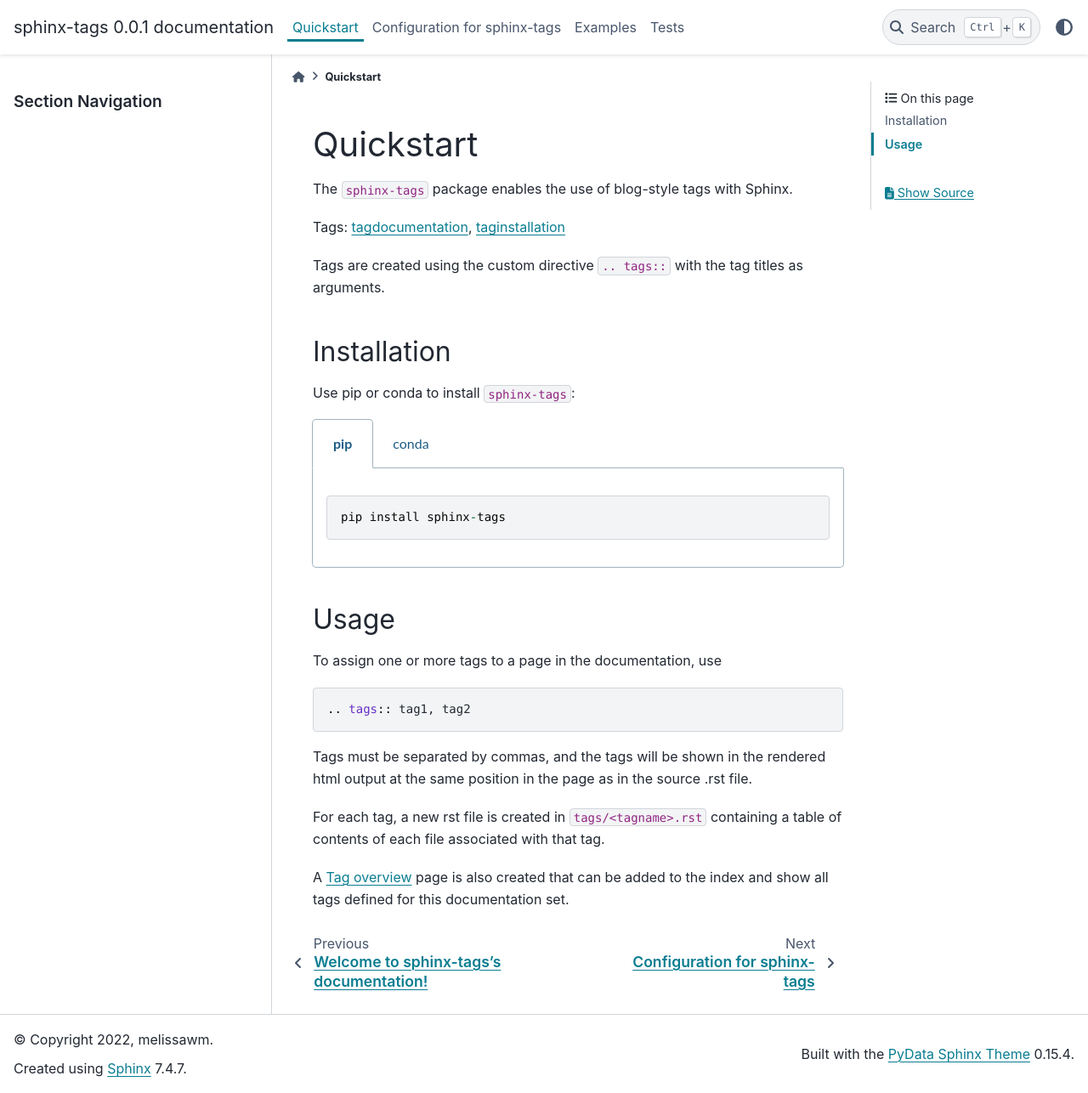
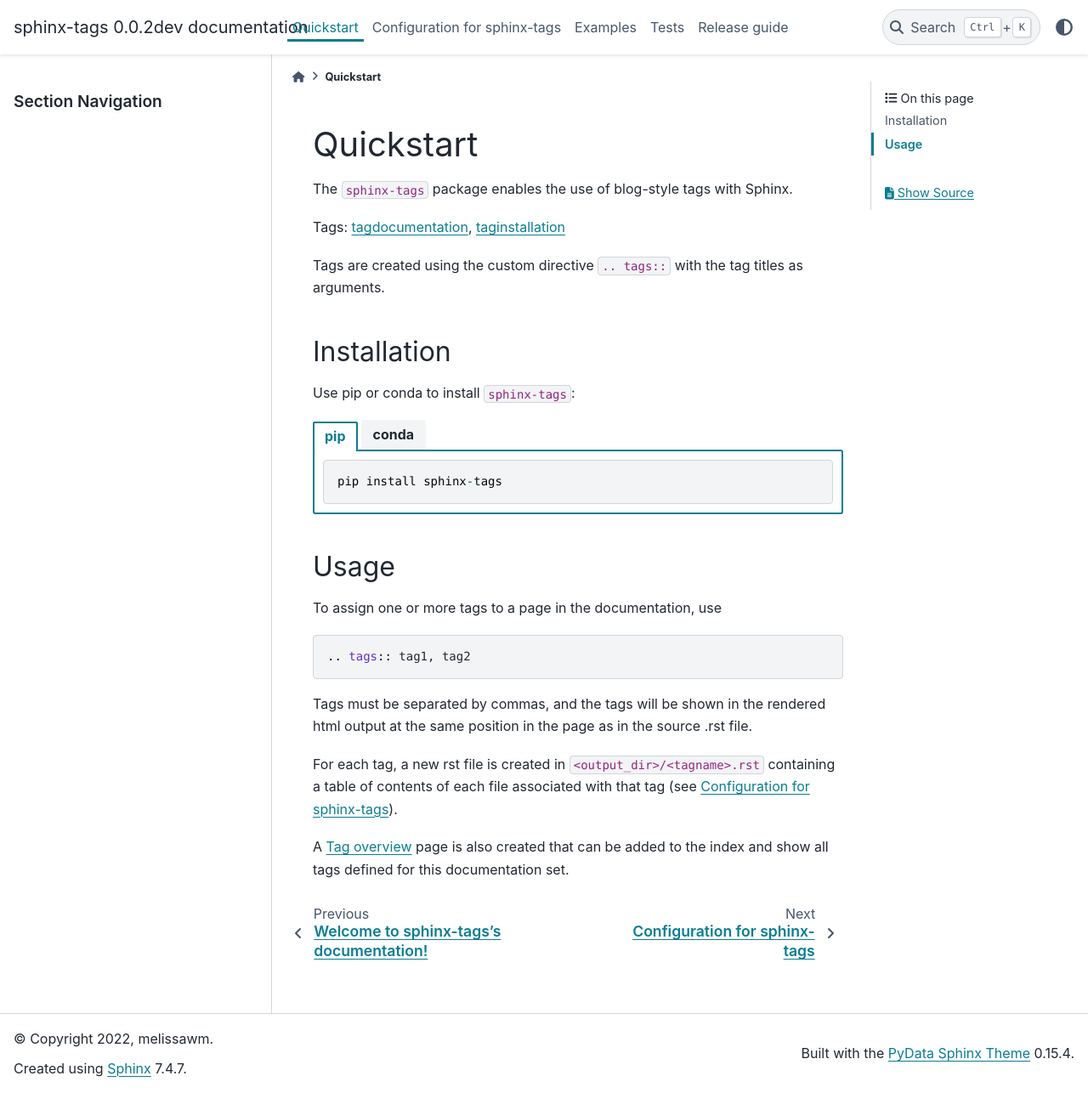
Before and after one commit to melissawm/sphinx-tags, a Sphinx documentation site: the page built from docs/quickstart.rst, in a window 1280 px wide and 1286 px high. Shown: the whole window at 85% size. Built offline with Sphinx 7.4.7 and the PyData theme 0.15.4, drawn with Linux system fonts in a browser that asks for light colours.

Commit message:
Add sphinx-design

```diff
--- a/docs/conf.py
+++ b/docs/conf.py
@@ -23,7 +23,7 @@
 author = 'melissawm'
 
 # The full version, including alpha/beta/rc tags
-release = '0.0.1'
+release = '0.0.2dev'
 
 
 # -- General configuration ---------------------------------------------------
@@ -33,7 +33,7 @@
 # ones.
 extensions = [
     "sphinx_tags",
-    "sphinx_tabs.tabs",
+    "sphinx_design",
 ]
 
 tags_create_tags = True
--- a/docs/configuration.rst
+++ b/docs/configuration.rst
@@ -1,3 +1,5 @@
+.. _config:
+
 Configuration for sphinx-tags
 =============================
 
--- a/docs/index.rst
+++ b/docs/index.rst
@@ -14,6 +14,7 @@
    configuration
    examples
    tests
+   release
 
 
 Indices and tables
--- a/docs/quickstart.rst
+++ b/docs/quickstart.rst
@@ -13,15 +13,15 @@
 
 Use pip or conda to install ``sphinx-tags``:
 
-.. tabs::
+.. tab-set::
 
-   .. tab:: pip
+    .. tab-item:: pip
 
       .. code-block::
 
          pip install sphinx-tags
 
-   .. tab:: conda
+    .. tab-item:: conda
 
       .. note:: This is not yet available.
 
@@ -41,8 +41,9 @@
 Tags must be separated by commas, and the tags will be shown in the rendered
 html output at the same position in the page as in the source .rst file.
 
-For each tag, a new rst file is created in ``tags/<tagname>.rst`` containing a
-table of contents of each file associated with that tag.
+For each tag, a new rst file is created in ``<output_dir>/<tagname>.rst``
+containing a table of contents of each file associated with that tag (see
+:ref:`config`).
 
-A :ref:`tagoverview` page is also created that can be added to the index and show
-all tags defined for this documentation set.
+A :ref:`tagoverview` page is also created that can be added to the index and
+show all tags defined for this documentation set.
--- /dev/null
+++ b/docs/release.rst
@@ -0,0 +1,4 @@
+Release guide
+=============
+
+TBA
--- a/pyproject.toml
+++ b/pyproject.toml
@@ -22,7 +22,7 @@
 [project.optional-dependencies]
 sphinx = [
     "pydata-sphinx-theme",
-    "sphinx-tabs",
+    "sphinx-design",
 ]
 
 [project.urls]
--- a/src/sphinx_tags/__init__.py
+++ b/src/sphinx_tags/__init__.py
@@ -5,7 +5,7 @@
 from sphinx.util.docutils import SphinxDirective
 from docutils import nodes
 
-__version__ = "0.0.2"
+__version__ = "0.0.2dev"
 
 TAGSTART = ".. tags::"
 
```
